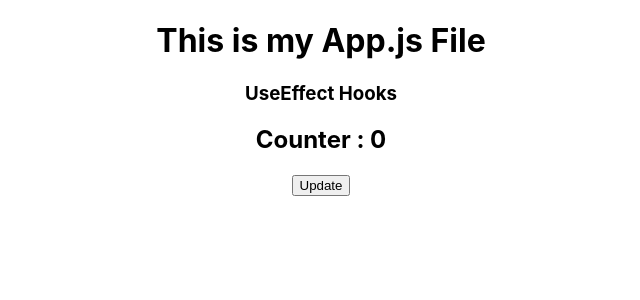
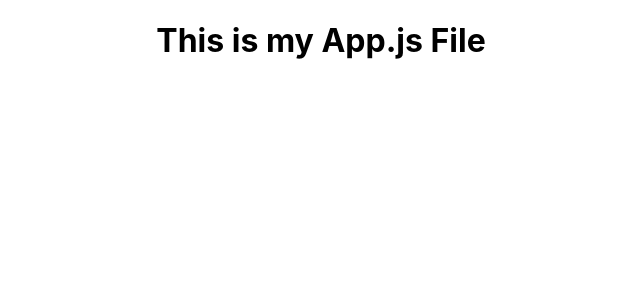
Before and after one commit to Farhan559/React_Project, a React (Create React App) app: page / in a window 1280 px wide. Shown: the top 300 px of the page, without its empty margins (319-959 px from the left). Built offline with nearby package versions, Linux system fonts and the light colour scheme.

Commit message:
fix: changes Resolved

```diff
--- a/src/App.js
+++ b/src/App.js
@@ -1,6 +1,6 @@
 // import React,{useState} from 'react';
 import './App.css';
-import UseEffectHook from './components/UseEffectHook';
+// import UseEffectHook from './components/UseEffectHook';
 // import ComponentClass from './components/ComponentClass';
 // import ComponentDidUpdate from './ComponentDidUpdate';
 // import FormCheck from './FormCheck';
@@ -41,7 +41,7 @@ function App() {
       {/* <FormCheck /> */}
       {/* <ComponentDidUpdate /> */}
       {/* <ComponentClass /> */}
-      <UseEffectHook />
+      {/* <UseEffectHook /> */}
     </div>
   );
 }
```
